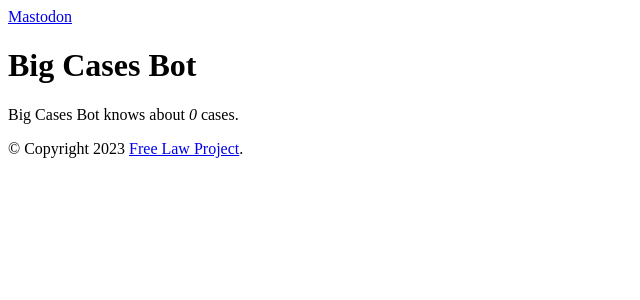
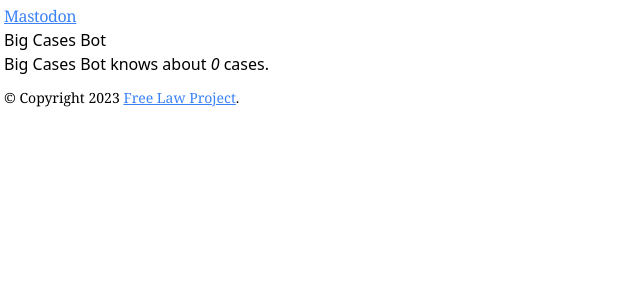
Before and after one commit to freelawproject/bigcases2, a Django app: page / in a window 1280 px wide. Shown: the top 300 px of the page, without its empty margins (0-640 px from the left). Run offline with Django 4.2, Linux system fonts and the light colour scheme; data that the repository does not hold is empty; parts of the project's set-up code (start-up, migrations or seed data) failed here and were passed over; some libraries are stand-ins or nearby versions.

Commit message:
feat(template): Add tailwind tags to the base template

```diff
--- a/bc/assets/templates/base.html
+++ b/bc/assets/templates/base.html
@@ -1,3 +1,4 @@
+{% load static tailwind_tags %}
 <!DOCTYPE html>
 <html lang="en">
 
@@ -6,17 +7,18 @@
     <meta charset="utf-8">
     <title>{% block title %}{% endblock %}: Big Cases Bot</title>
     {% endblock %}
+    {% tailwind_css %}
 </head>
 
 <body>
-    <div id="content">
+    <div id="content" class="container m-1">
       {# rel=me is needed to make the link verified on Mastodon #}
-        <a rel="me" href="https://law.builders/@bigcases">Mastodon</a>
+        <a rel="me" href="https://law.builders/@bigcases" class="font-serif text-base text-blue-500 underline visited:text-purple-900 tracking-tight">Mastodon</a>
       {% block content %}{% endblock %}
     </div>
-    <div id="footer">
+    <div id="footer" class="font-serif text-sm m-1 py-2">
         {% block footer %}
-        <span>&copy; Copyright {% now "Y" %} <a href="https://free.law/">Free Law Project</a>.</span>
+        <span>&copy; Copyright {% now "Y" %} <a href="https://free.law/" class="font-serif text-blue-500 underline visited:text-purple-900">Free Law Project</a>.</span>
         {% endblock %}
     </div>
 </body>
```
